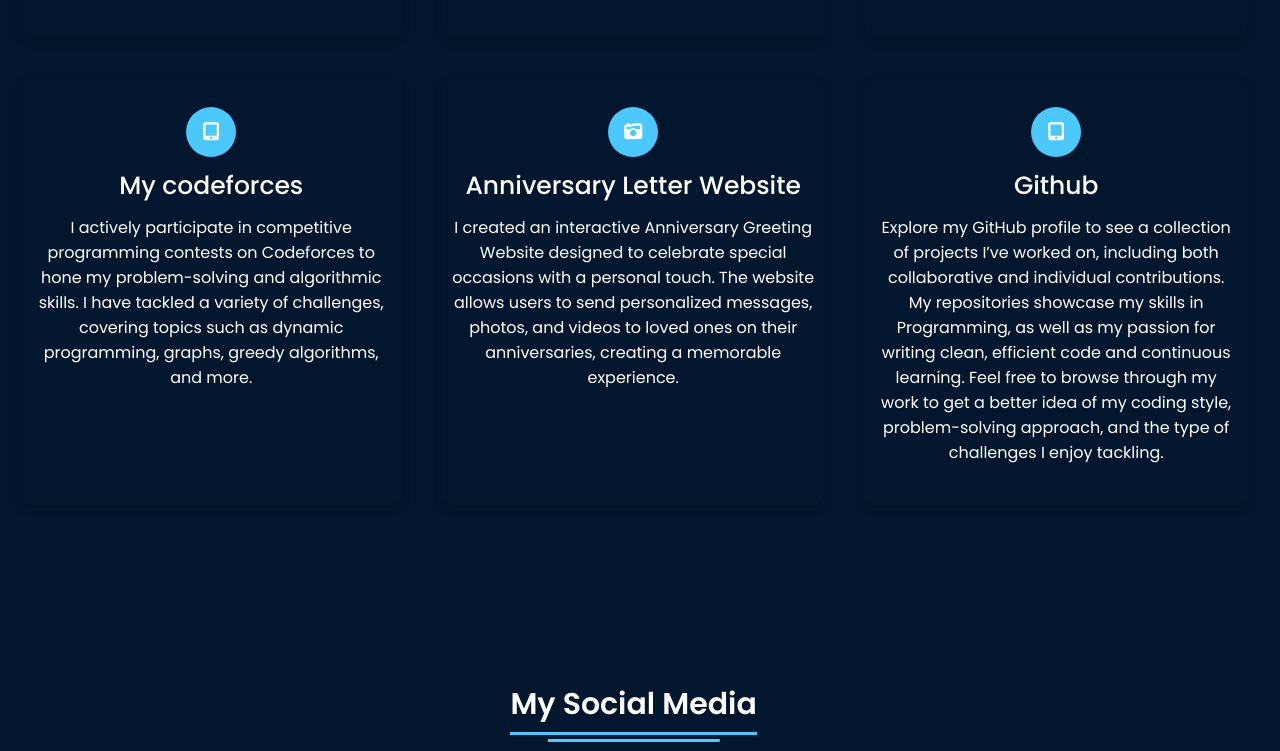
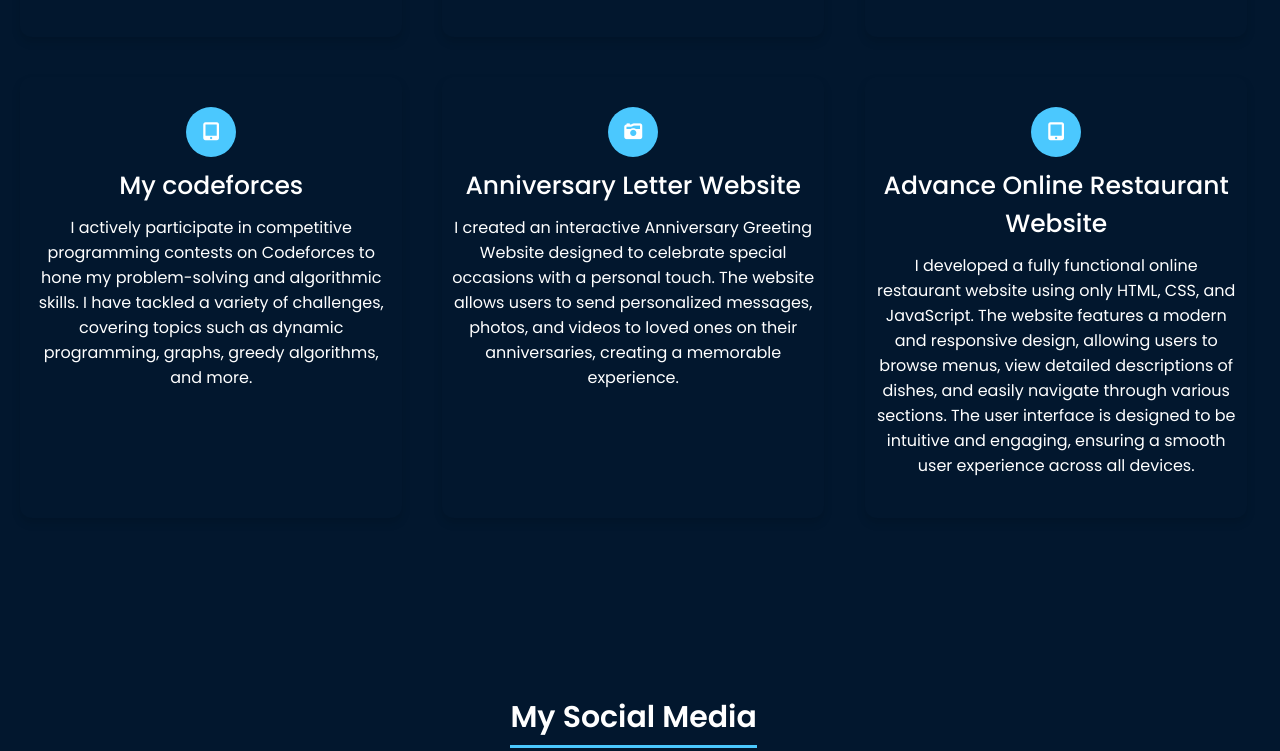
Before and after one commit to Nappiz/Nafiz-s-Portofolio, a plain HTML site: page index.html in a window 1280 px wide. Shown: the part 2827-3578 px from the top of the page. Drawn offline with nearby package versions, Linux system fonts and the light colour scheme.

Commit message:
Update index.html

```diff
--- a/index.html
+++ b/index.html
@@ -47,7 +47,7 @@
                         <a href="https://github.com/Nappiz" target="_blank" href="#" data-aos="fade-up" data-aos-duration="1500" data-aos-delay="1400"><i class="fa-brands fa-github"></i></a>
                     </div>
                     <div class="btn" data-aos="zoom-out" data-aos-duration="1500" data-aos-delay="1800">
-                        <button onclick="window.location.href='https://drive.google.com/uc?export=download&id=19BdAc-6DaO8VLE-kOcfSrISfuw2GAmR5';">
+                        <button onclick="window.location.href='https://drive.google.com/uc?export=download&id=1BQ3XjhNd9RKPUEVHIYRpyjLNgZfuMbn5';">
                             Download CV
                         </button>
                     </div>
@@ -72,7 +72,7 @@
                         I am a student of Informatics Engineering (Teknik Informatika) at ITS, class of 2023, currently diving deep into Web Development with a specific focus on Back-End Development. My ultimate aspiration is to become a Cyber Security Specialist, where I can contribute to safeguarding digital environments and tackling emerging security challenges. With a passion for technology and a keen interest in securing systems, I am dedicated to mastering the skills needed to excel in the field of Cyber Security and make a meaningful impact in protecting valuable data and systems.
                     </p>
                     <div class="button" data-aos="zoom-out" data-aos-duration="1500" data-aos-delay="500">
-                        <button onclick="window.location.href='https://drive.google.com/uc?export=download&id=19BdAc-6DaO8VLE-kOcfSrISfuw2GAmR5';">
+                        <button onclick="window.location.href='https://drive.google.com/uc?export=download&id=1BQ3XjhNd9RKPUEVHIYRpyjLNgZfuMbn5';">
                             Download CV
                         </button>
                     </div>
@@ -177,12 +177,13 @@
                     <p>I created an interactive Anniversary Greeting Website designed to celebrate special occasions with a personal touch. The website allows users to send personalized messages, photos, and videos to loved ones on their anniversaries, creating a memorable experience.
                     </p>
                 </div>
-                <div class="box" data-aos="zoom-out" data-aos-duration="1500" data-aos-delay="700" onclick="window.open('https://github.com/Nappiz', '_blank');">
+                <div class="box" data-aos="zoom-out" data-aos-duration="1500" data-aos-delay="700" onclick="window.open('https://nappiz.github.io/FP-LBE-FE/', '_blank');">
                     <div class="icon">
                         <i class="fas fa-tablet-alt"></i>
                     </div>
-                    <div class="topic">Github</div>
-                    <p>Explore my GitHub profile to see a collection of projects I’ve worked on, including both collaborative and individual contributions. My repositories showcase my skills in Programming, as well as my passion for writing clean, efficient code and continuous learning. Feel free to browse through my work to get a better idea of my coding style, problem-solving approach, and the type of challenges I enjoy tackling.
+                    <div class="topic">Advance Online Restaurant Website</div>
+                    <p>
+                        I developed a fully functional online restaurant website using only HTML, CSS, and JavaScript. The website features a modern and responsive design, allowing users to browse menus, view detailed descriptions of dishes, and easily navigate through various sections. The user interface is designed to be intuitive and engaging, ensuring a smooth user experience across all devices.
                     </p>
                 </div>
             </div>
```
